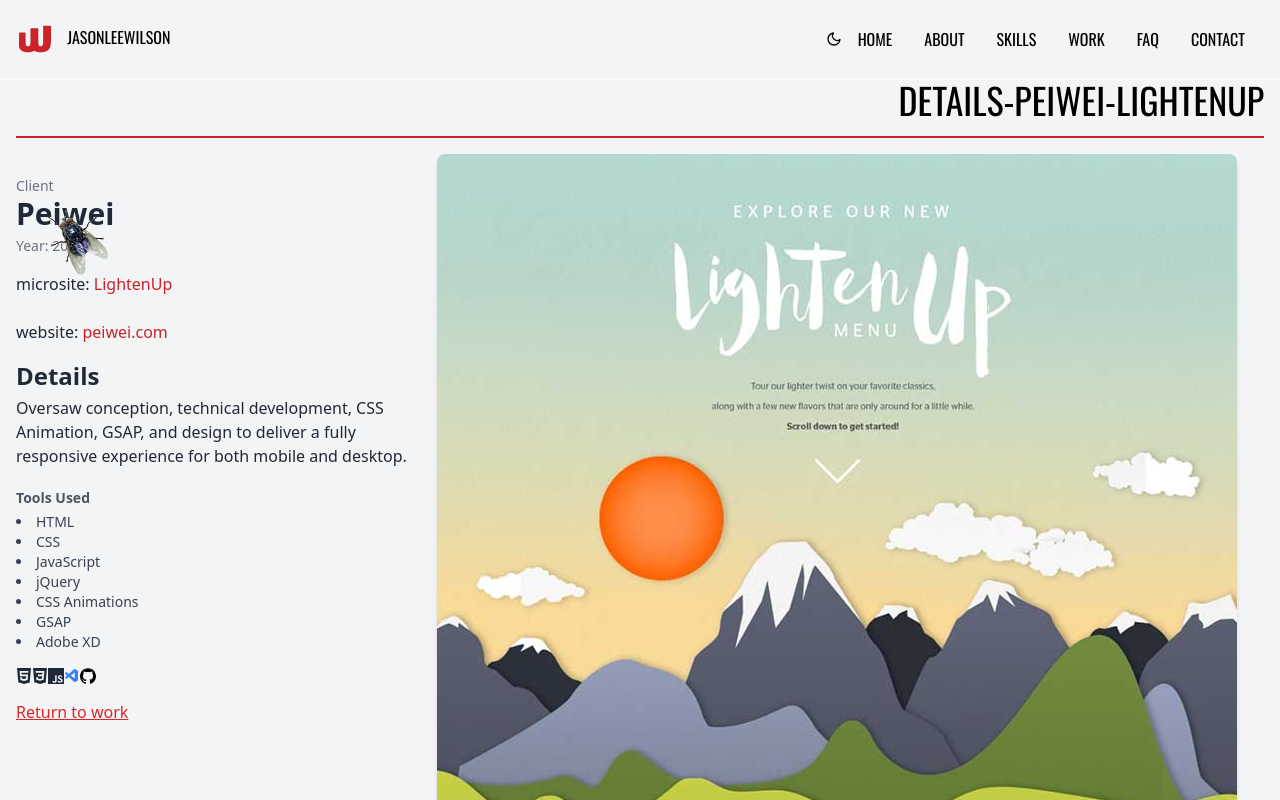
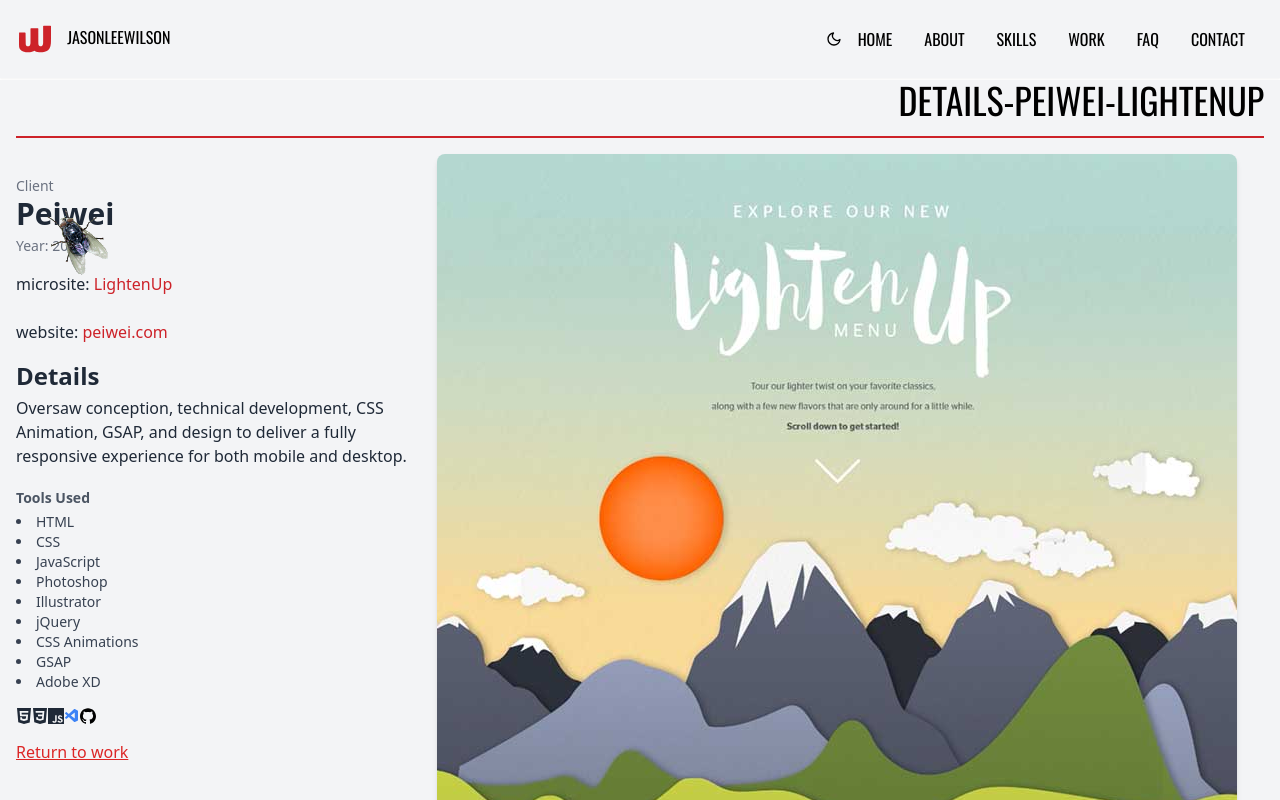
Before and after one commit to jasonleewilson/jasonleewilson, a Next.js app: page /work/details-peiwei-lightenup in a window 1280 px wide. Built offline with nearby package versions, Linux system fonts and the light colour scheme.

Commit message:
update pw details

```diff
--- a/src/app/work/details-peiwei-lightenup/page.tsx
+++ b/src/app/work/details-peiwei-lightenup/page.tsx
@@ -84,6 +84,8 @@ export default function detailsPeiweiLightenup() {
                       <li>HTML</li>
                       <li>CSS</li>
                       <li>JavaScript</li>
+                      <li>Photoshop</li>
+                      <li>Illustrator</li>
                       <li>jQuery</li>
                       <li>CSS Animations</li>
                       <li>GSAP</li>
```
